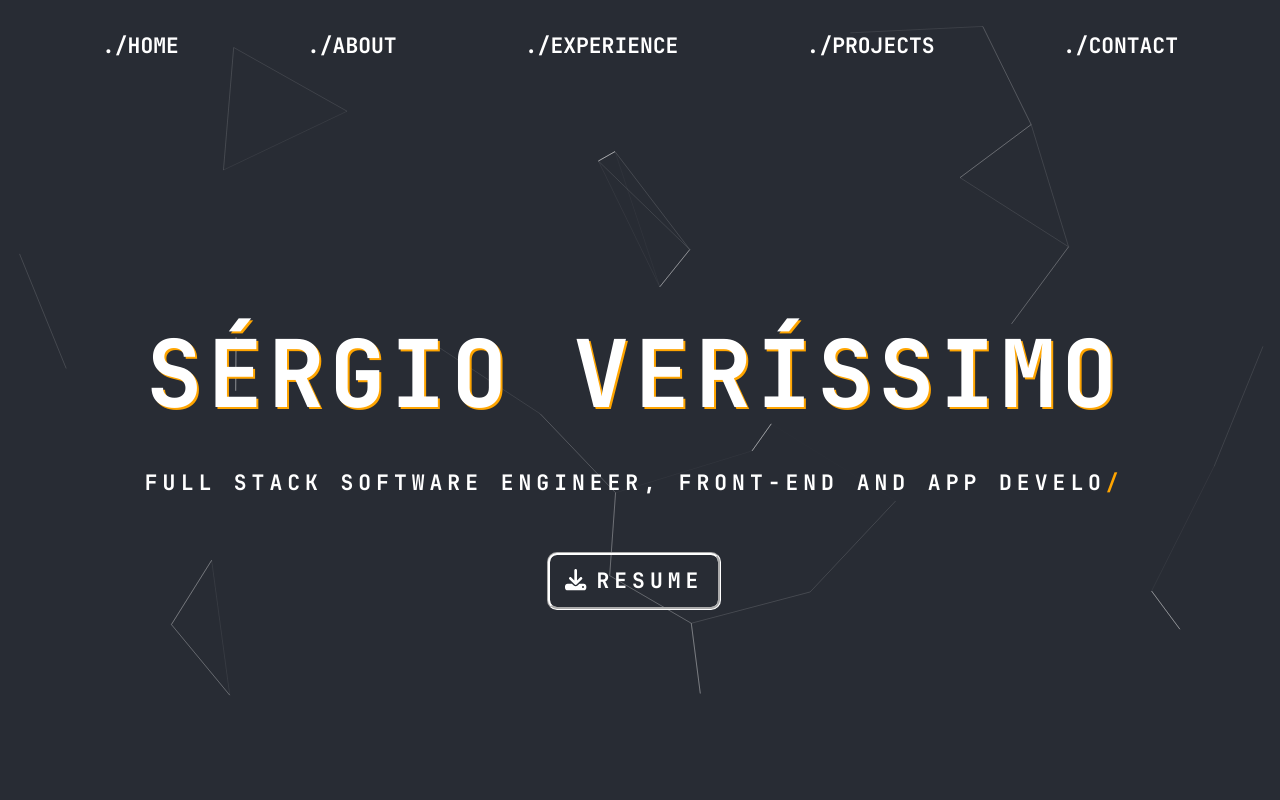
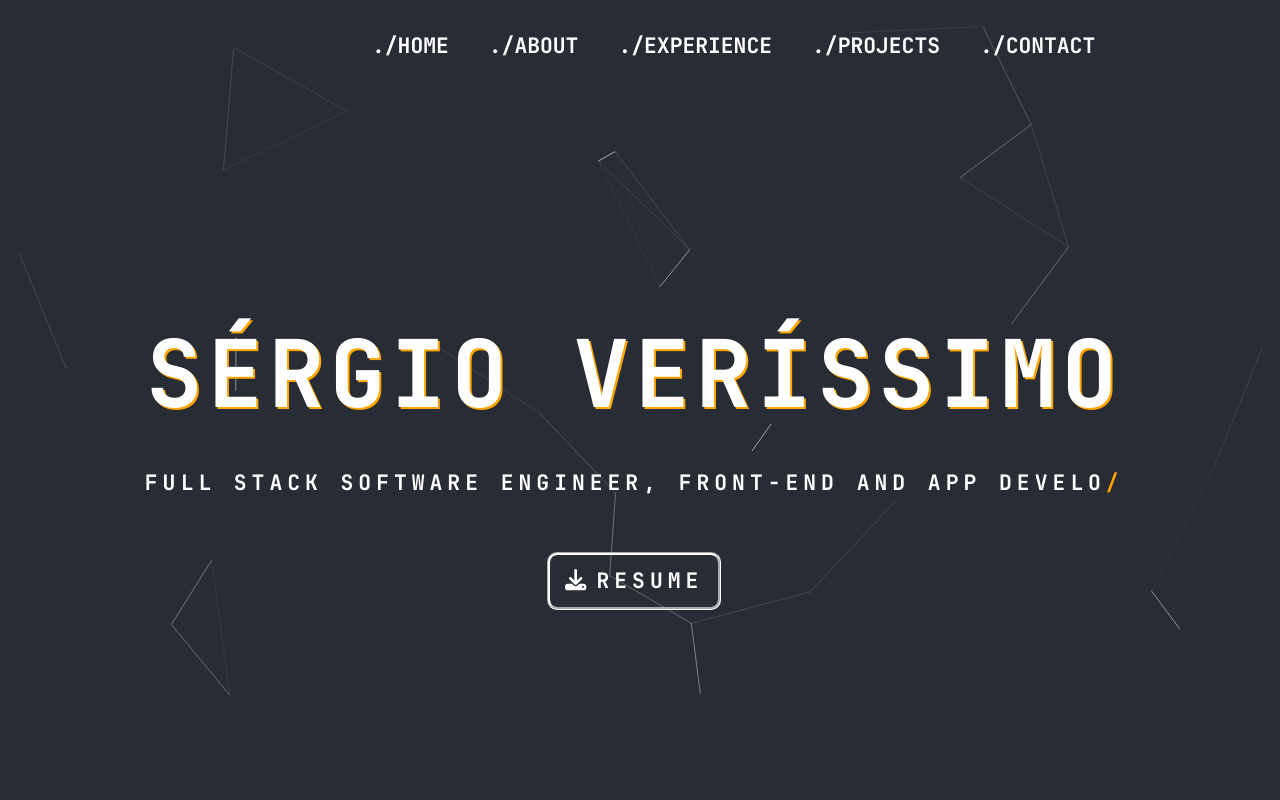
Before and after one commit to SergioVerissimo1/portfolio, a React (Create React App) app: page / in a window 1280 px wide. Shown: the top 800 px of the page. Built offline with nearby package versions, Linux system fonts and the light colour scheme.

Commit message:
Design fixes

```diff
--- a/src/components/Navbar/Navbar.module.css
+++ b/src/components/Navbar/Navbar.module.css
@@ -1,13 +1,25 @@
 .navbar {
-  background: rgb(0, 0, 0, 0.0);
-  /* border: 1px solid red; */
+  background: rgb(0, 0, 0, 0);
   padding: 0px;
   margin-top: 20px;
+  display: flex;
+  justify-content: center;
+  align-items: center;
+  /* border: 1px solid red; */
 }
-
+.navbarRow {
+  display: flex;
+  flex-direction: row;
+  justify-content: space-between;
+  width: 45vw;
+  /* border: 1px solid red; */
+}
 
 @media screen and (max-width: 768px) {
   .navbar {
     margin-top: 50px;
   }
+  .navbarRow {
+    width: 90%;
+  }
 }
--- a/src/components/Navbar/Navbar.tsx
+++ b/src/components/Navbar/Navbar.tsx
@@ -1,12 +1,12 @@
-import styles from "./Navbar.module.css";
-import { Navbar, Nav, Container } from "react-bootstrap";
-import { useState } from "react";
-import NavBarLink from "../NavbarLink/NavbarLink";
+import styles from './Navbar.module.css';
+import { Navbar, Nav, Container } from 'react-bootstrap';
+import { useState } from 'react';
+import NavBarLink from '../NavbarLink/NavbarLink';
 
 export default function NavBar() {
   return (
-    <Navbar expand="lg" /*fixed="top"*/ className={styles.navbar}>
-      <Container>
+    <Navbar /*expand="lg"*/ /*fixed="top"*/ className={styles.navbar}>
+      <div className={styles.navbarRow}>
         {/* <Navbar.Toggle aria-controls="basic-navbar-nav" className={styles.navbarToggle}/> */}
         {/* <Navbar.Collapse id="basic-navbar-nav"> */}
         {/* <Nav className="m-auto"> */}
@@ -17,7 +17,7 @@ export default function NavBar() {
         <NavBarLink name="Contact" id="#contact" />
         {/* </Nav> */}
         {/* </Navbar.Collapse> */}
-      </Container>
+      </div>
     </Navbar>
   );
 }
```
Lines whose indentation alone changed are shown as unchanged.
